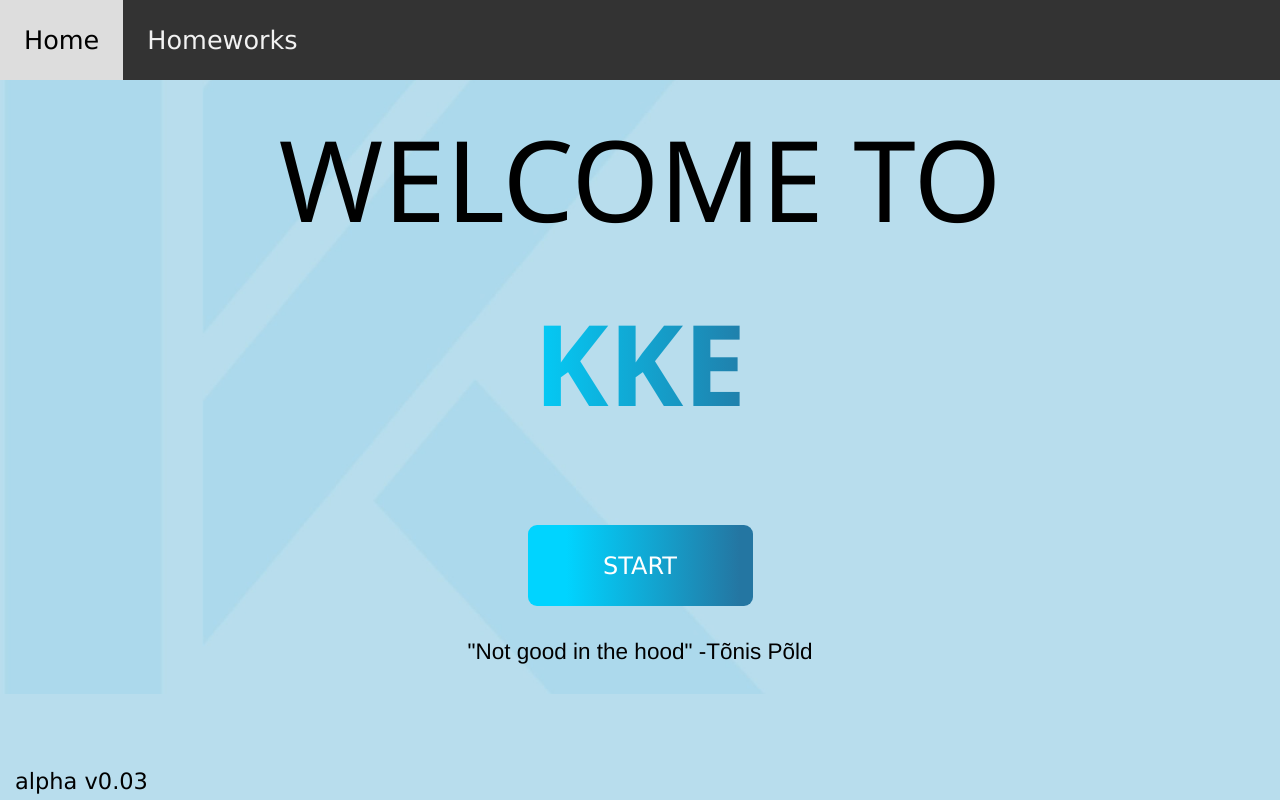
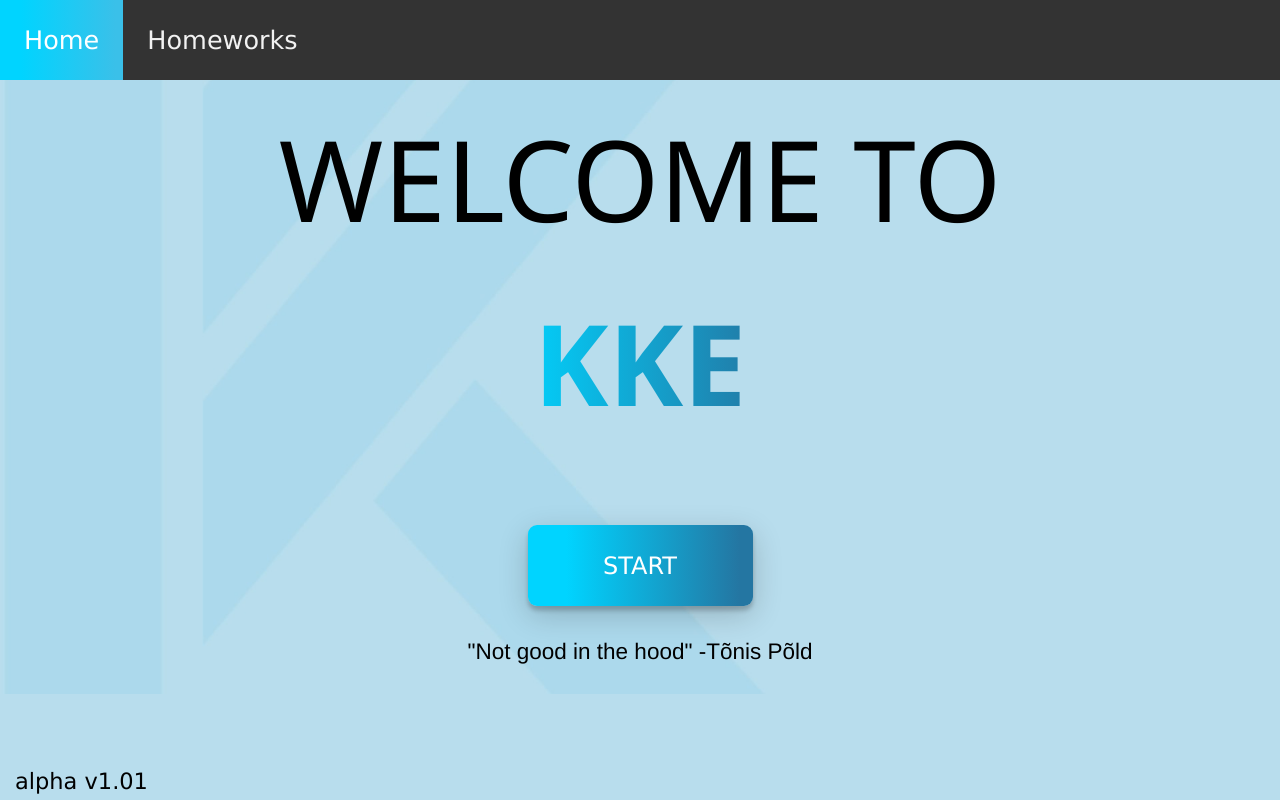
Before and after one commit to Gregiboi/KKE, a plain HTML site: page KKE2/index.html in a window 1280 px wide. Drawn offline with nearby package versions, Linux system fonts and the light colour scheme.

Commit message:
Alpha v1.01 (css+)

```diff
--- a/KKE2/index.html
+++ b/KKE2/index.html
@@ -12,7 +12,7 @@
 
 <body>
     <div class="topnav">
-        <a href="index.html">Home</a>
+        <a class="active" href="index.html">Home</a>
         <a href="homeworks.html">Homeworks</a>
     </div>
     <header style="padding: min(50px 16px)" id="home">
@@ -44,7 +44,7 @@
         </script>
     </div>
     <div id="version">
-        <a>alpha v0.03</a>
+        <a>alpha v1.01</a>
     </div>
 
 </body>
--- a/KKE2/style.css
+++ b/KKE2/style.css
@@ -54,6 +54,7 @@ h2,h3,h4,h5,h6 {
     -webkit-text-fill-color: transparent;
 }
 
+
 .button {
     background: rgb(0,212,255);
     background: linear-gradient(90deg, rgba(0,212,255,1) 17%, rgb(36, 118, 162) 94%);
@@ -69,7 +70,16 @@ h2,h3,h4,h5,h6 {
     position: center;
     border-radius: 6px;
     min-width: 150px;
+
+    box-shadow: 0 3px 3px 0 rgba(0,0,0,0.2), 0 6px 20px 0 rgba(0,0,0,0.19);
+    transition-duration: 1s;
 }
+
+.button:hover {
+    background: linear-gradient(90deg, rgb(61, 223, 255) 17%, rgb(69, 154, 199) 94%);
+
+}
+
 .button2 {
     background: rgb(0,212,255);
     background: linear-gradient(90deg, rgba(0,212,255,1) 17%, rgb(36, 118, 162) 94%);
@@ -85,7 +95,16 @@ h2,h3,h4,h5,h6 {
     position: center;
     border-radius: 6px;
     width: 200px;
+    box-shadow: 0 3px 3px 0 rgba(0,0,0,0.2), 0 6px 20px 0 rgba(0,0,0,0.19);
+    transition-duration: 1s;
 }
+
+.button2:hover {
+    background: linear-gradient(90deg, rgb(61, 223, 255) 17%, rgb(69, 154, 199) 94%);
+
+}
+
+
 .gbutton2 {
     background: rgb(65, 94, 100);
     background: linear-gradient(90deg, rgb(116, 134, 136) 17%, rgb(96, 110, 120) 94%);
@@ -101,6 +120,8 @@ h2,h3,h4,h5,h6 {
     position: center;
     border-radius: 6px;
     width: 200px;
+    box-shadow: 0 3px 3px 0 rgba(0,0,0,0.2), 0 6px 20px 0 rgba(0,0,0,0.19);
+    transition-duration: 0.4s;
 }
 
 .topnav {
@@ -123,7 +144,7 @@ h2,h3,h4,h5,h6 {
 }
 
 .topnav a.active {
-    background-color: rgb(8, 178, 212);
+    background: linear-gradient(90deg, rgba(0,212,255,1) 17%, rgb(58, 192, 233) 94%);
     color: white;
 }
 
```
